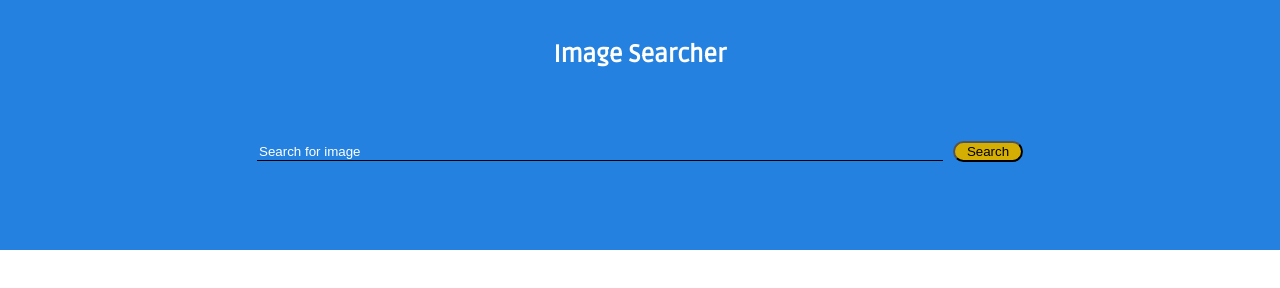
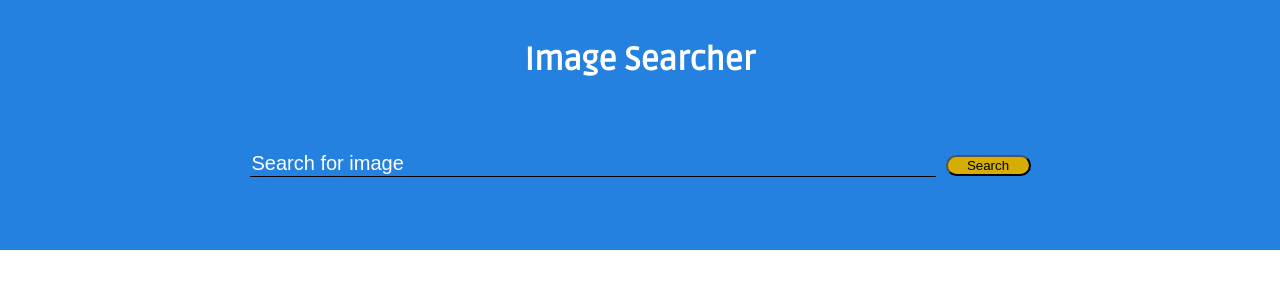
Before and after one commit to kyolf/picture-search, a React app in the folder picture-search/: page / in a window 1280 px wide. Built offline with nearby package versions, Linux system fonts and the light colour scheme.

Commit message:
made the search part look better

```diff
--- a/picture-search/src/main-component/_main.scss
+++ b/picture-search/src/main-component/_main.scss
@@ -11,7 +11,7 @@ main {
 .title-search-container > h1 {
   color: white;
   font-family: $header-font;
-  font-size: 24px;
+  font-size: 32px;
   margin-top: 40px;
   text-align: center;
 }
--- a/picture-search/src/search-bar/_search-bar.scss
+++ b/picture-search/src/search-bar/_search-bar.scss
@@ -5,14 +5,15 @@
 }
 
 .search-container {
+  font-size: 20px;
+  height: 100%;
   width: 100%;
-  height: 150px;
 }
 
 .search-container button {
   background-color: #d4ae02;
   border-radius: 25px;
-  width: 70px;
+  width: 85px;
 }
 
 .search-container form {
@@ -25,6 +26,7 @@
   background-color: $title-search-bg-color;
   border-bottom: 1px solid black;
   color: white;
+  font-size: 20px;
   margin-right: 10px;
   width: 55%;
 }
```
Also changed, not shown: picture-search/src/index.css, 1 other file.
